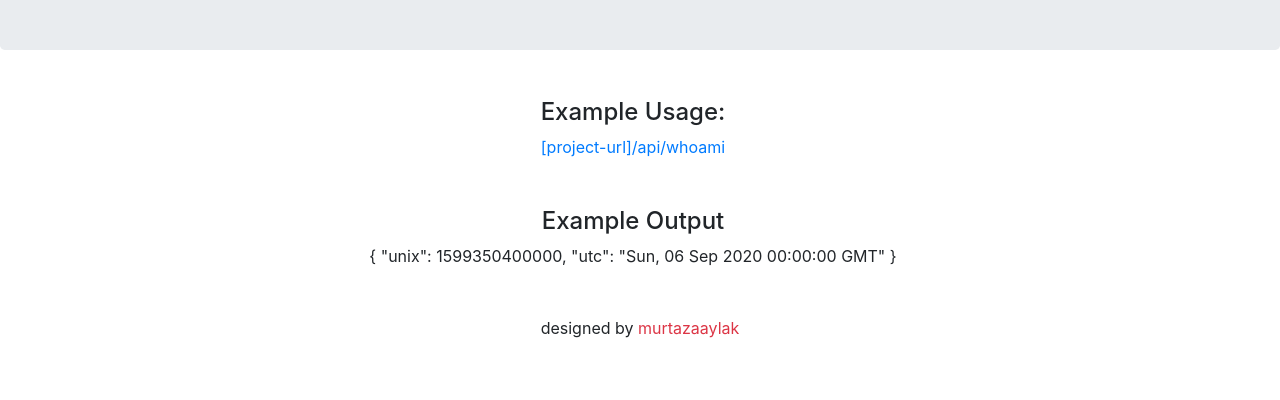
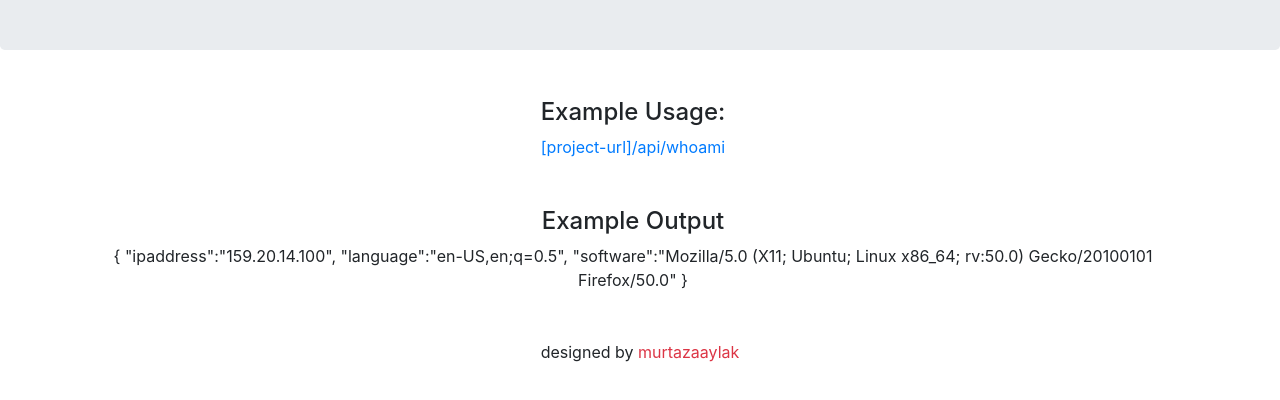
Before and after one commit to mchtugr/request-header, a website: page index.html in a window 1280 px wide. Shown: the part 124-524 px from the top of the page. Drawn offline with nearby package versions, Linux system fonts and the light colour scheme.

Commit message:
example output change
port update for heroku

```diff
--- a/app.js
+++ b/app.js
@@ -10,7 +10,8 @@ app.get('/', (req, res) => {
     res.sendFile(__dirname + '/index.html')
 });
 
+
+
 app.use('/api/whoami', whoami);
-
-const port = process.env.PORT || 3000;
+const port = process.env.PORT || 3000
 app.listen(port, () => console.log(`Server started on port: ${port}`) );
--- a/index.html
+++ b/index.html
@@ -18,7 +18,8 @@
         </div>
         <div class="container m-5">
             <h4>Example Output</h4>
-            <p>{ "unix": 1599350400000, "utc": "Sun, 06 Sep 2020 00:00:00 GMT" }</p>
+            <p>{ "ipaddress":"159.20.14.100", "language":"en-US,en;q=0.5",
+             "software":"Mozilla/5.0 (X11; Ubuntu; Linux x86_64; rv:50.0) Gecko/20100101 Firefox/50.0" }</p>
         </div>
     </div>
     <footer class="text-center">
```
Also changed, not shown: package.json (+56 -8 lines), 1 other file.
